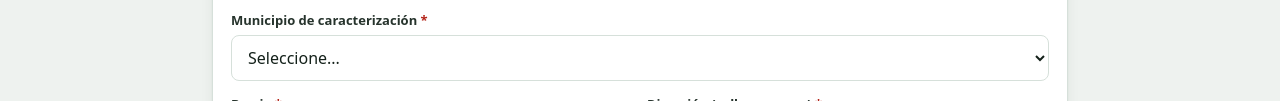
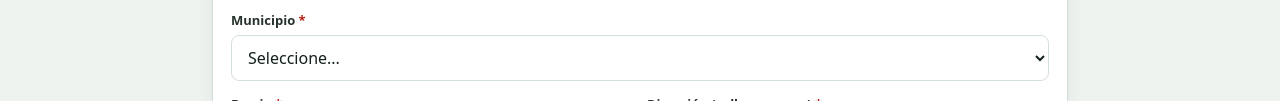
Before and after one commit to csantiago001/ENCUESTA, a website: page public/index.html in a window 1280 px wide. Shown: the part 498-599 px from the top of the page. Drawn offline with Linux system fonts and the light colour scheme.

Commit message:
Update index.html

```diff
--- a/public/index.html
+++ b/public/index.html
@@ -347,7 +347,7 @@ button:disabled{ opacity:.55; cursor:not-allowed; }
     </div>
 
     <div class="field">
-        <label for="municipio">Municipio de caracterización <span class="required">*</span></label>
+        <label for="municipio">Municipio <span class="required">*</span></label>
         <select id="municipio" name="municipio" required>
             <option value="">Seleccione...</option>
             <option>Bucaramanga</option>
```
